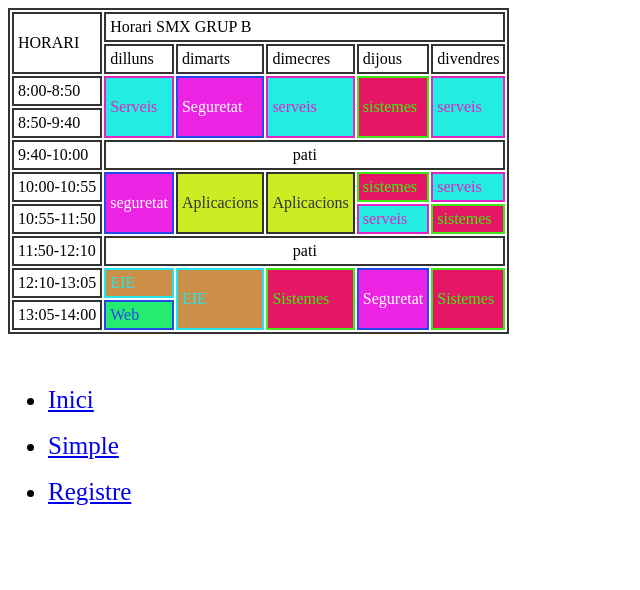
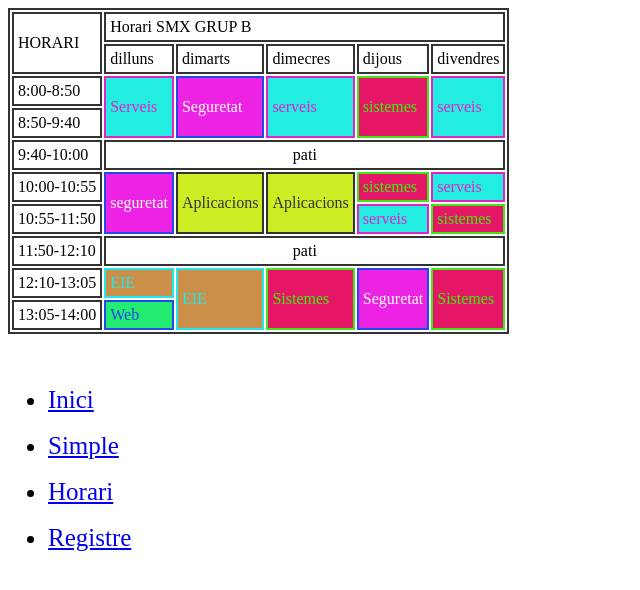
Before and after one commit to pvergerc-esliceu/practica1, a plain HTML site: page horari.html in a window 1280 px wide. Shown: the whole page, without its empty margins (0-640 px from the left). Drawn offline with Linux system fonts and the light colour scheme.

Commit message:
menu fix

```diff
--- a/horari.html
+++ b/horari.html
@@ -61,8 +61,9 @@
 <br><br>
 <nav>
     <ul>
-        <li class="menu"><a href="index.html">Inici</a></li><br>
-        <li class="menu"><a href="simple.html">Simple</a></li><br>
-        <li class="menu"><a href="registre.html">Registre</a></li><br>
+      <li class="menu"><a href="index.html">Inici</a></li><br>
+      <li class="menu"><a href="simple.html">Simple</a></li><br>
+      <li class="menu"><a href="horari.html">Horari</a></li><br>
+      <li class="menu"><a href="registre.html">Registre</a></li>
     </ul>
 </nav>
```
Also changed, not shown: index.html (+1 -0 lines), registre.html (+1 -0 lines), simple.html (+2 -1 lines).
